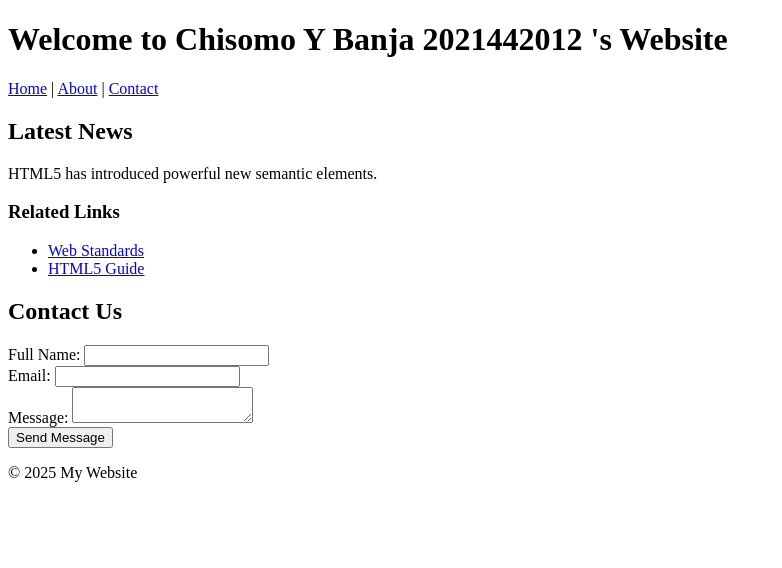
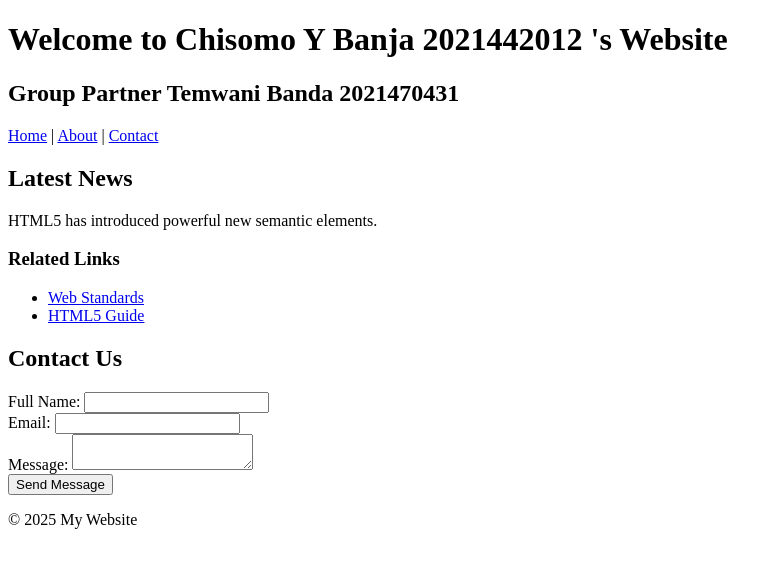
Before and after one commit to SomeZambianDude/lab2-html, a plain HTML site: page index.html in a window 1280 px wide. Shown: the whole page, without its empty margins (0-782 px from the left). Drawn offline with Linux system fonts and the light colour scheme.

Commit message:
Updated index.html with my name and student number

```diff
--- a/index.html
+++ b/index.html
@@ -8,6 +8,7 @@
 <body>
 <header>
 <h1>Welcome to Chisomo Y Banja 2021442012 's Website</h1>
+    <h2>Group Partner Temwani Banda 2021470431</h2>
 <nav>
 <a href="#">Home</a> |
 <a href="#">About</a> |
```
